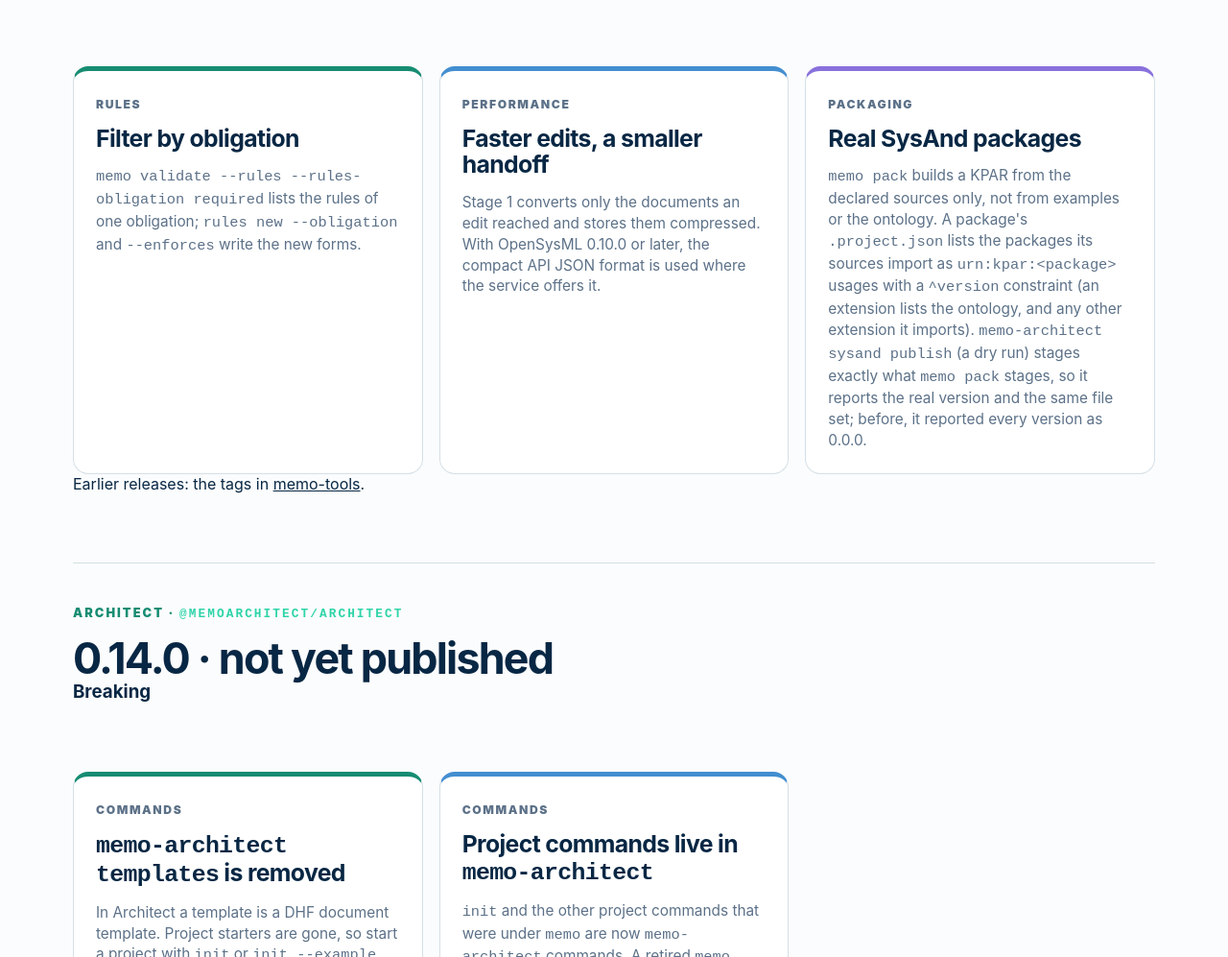
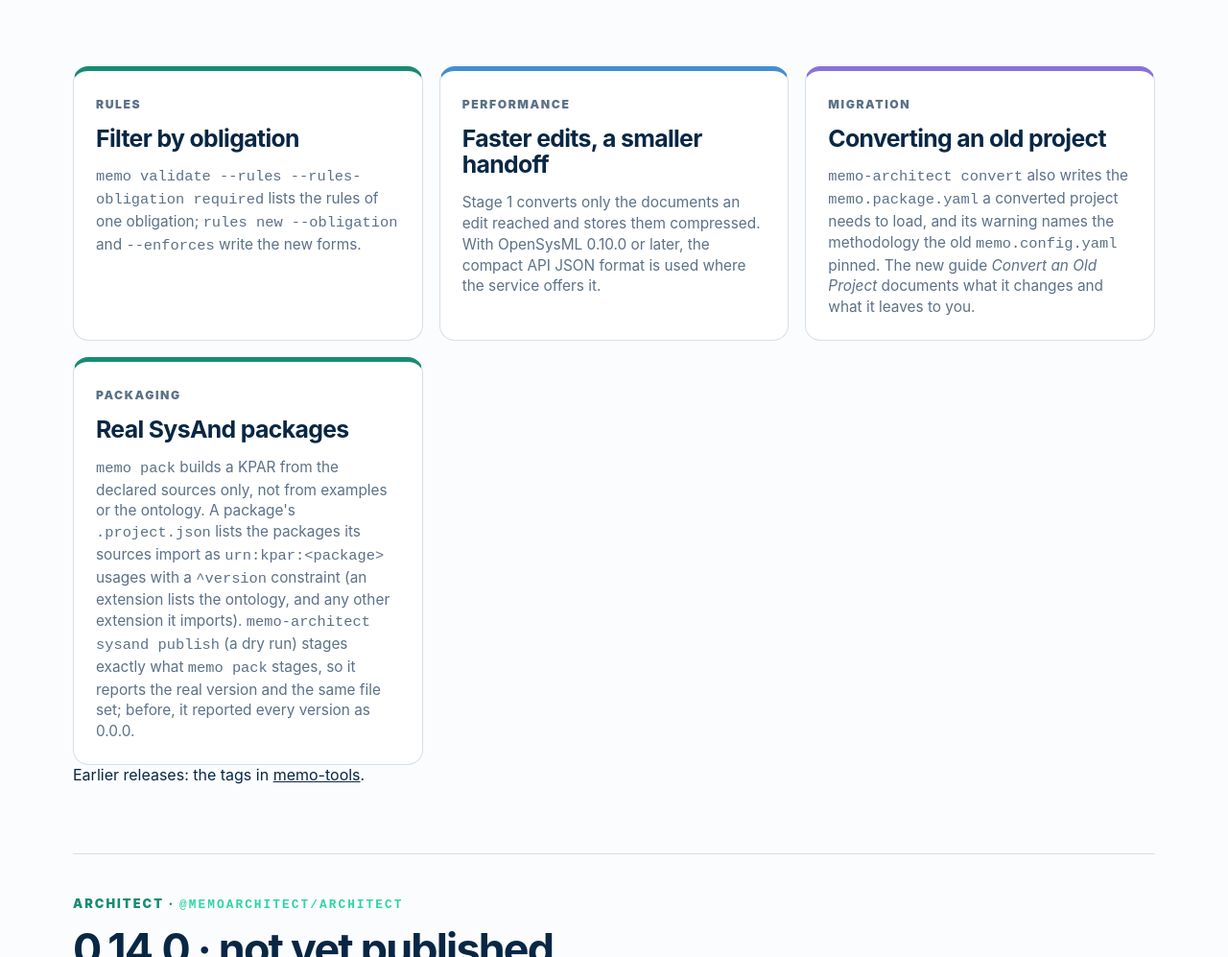
Before and after one commit to memoarchitect/memoarchitect.github.io, a website: page releases.html in a window 1280 px wide. Shown: the part 2505-3502 px from the top of the page at 96% size. Drawn offline with Linux system fonts and the light colour scheme.

Commit message:
releases: convert writes the manifest; migration guide
Co-Authored-By: Claude Sonnet 5.5 <noreply@anthropic.com>

```diff
--- a/releases.html
+++ b/releases.html
@@ -133,6 +133,13 @@
             </p>
           </article>
           <article>
+            <small>Migration</small>
+            <h2>Converting an old project</h2>
+            <p>
+              <code>memo-architect convert</code> also writes the <code>memo.package.yaml</code> a converted project needs to load, and its warning names the methodology the old <code>memo.config.yaml</code> pinned. The new guide <em>Convert an Old Project</em> documents what it changes and what it leaves to you.
+            </p>
+          </article>
+          <article>
             <small>Packaging</small>
             <h2>Real SysAnd packages</h2>
             <p>
```
